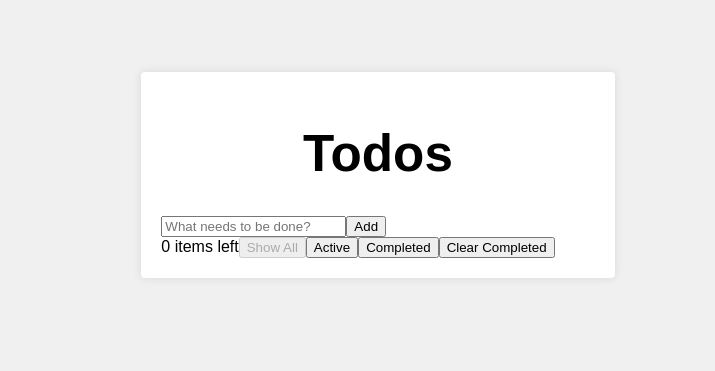
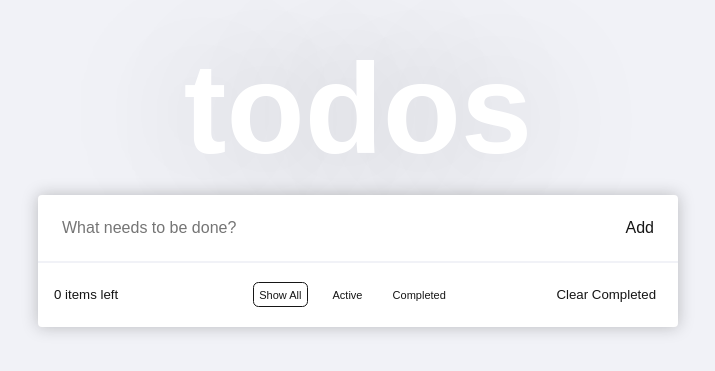
Before and after one commit to jftMarkAndrew/mindbox, a React (Vite) app in the folder simple-todos/: page / in a window 1280 px wide. Shown: the part 225-596 px from the top of the page, without its empty margins (282-997 px from the left). Built offline with nearby package versions, Linux system fonts and the light colour scheme.

Commit message:
basic styling

```diff
--- a/simple-todos/src/components/TodoContainer.tsx
+++ b/simple-todos/src/components/TodoContainer.tsx
@@ -32,16 +32,17 @@ export const TodoContainer: React.FC = () => {
 
   return (
     <div className="container">
-      <h1>Todos</h1>
+      <h1 className="title">todos</h1>
+      <div className="todos">
+        <div className="todo">
           <TodoInput addTodo={addTodo} />
+        </div>
         {filteredTodos.map((todo, index) => (
-        <TodoItem
-          key={index}
-          index={index}
-          todo={todo}
-          toggleTodo={toggleTodo}
-        />
+          <div className="todo" key={index}>
+            <TodoItem index={index} todo={todo} toggleTodo={toggleTodo} />
+          </div>
         ))}
+        <div className="todo">
           <TodoFooter
             todos={todos}
             filter={filter}
@@ -49,5 +50,7 @@ export const TodoContainer: React.FC = () => {
             deleteCompleted={deleteCompleted}
           />
         </div>
+      </div>
+    </div>
   );
 };
--- a/simple-todos/src/components/TodoFooter.tsx
+++ b/simple-todos/src/components/TodoFooter.tsx
@@ -16,29 +16,36 @@ export const TodoFooter: React.FC<TodoFooterProps> = ({
   const activeCount = todos.filter((todo) => !todo.done).length;
 
   return (
-    <div>
-      <span>
+    <div className="footer">
+      <span className="footer-counter">
         {activeCount} {activeCount === 1 ? "item" : "items"} left
       </span>
+      <div className="footer-filters">
         <button
+          className={filter === Filter.All ? "active" : ""}
           onClick={() => setFilter(Filter.All)}
           disabled={filter === Filter.All}
         >
           Show All
         </button>
         <button
+          className={filter === Filter.Active ? "active" : ""}
           onClick={() => setFilter(Filter.Active)}
           disabled={filter === Filter.Active}
         >
           Active
         </button>
         <button
+          className={filter === Filter.Completed ? "active" : ""}
           onClick={() => setFilter(Filter.Completed)}
           disabled={filter === Filter.Completed}
         >
           Completed
         </button>
-      <button onClick={deleteCompleted}>Clear Completed</button>
+      </div>
+      <button className="footer-clear" onClick={deleteCompleted}>
+        Clear Completed
+      </button>
     </div>
   );
 };
--- a/simple-todos/src/components/TodoInput.tsx
+++ b/simple-todos/src/components/TodoInput.tsx
@@ -1,4 +1,4 @@
-import { useState } from "react";
+import React, { useState } from "react";
 
 interface TodoInputProps {
   addTodo: (text: string) => void;
@@ -15,14 +15,17 @@ export const TodoInput: React.FC<TodoInputProps> = ({ addTodo }) => {
   };
 
   return (
-    <form onSubmit={handleSubmit}>
+    <form onSubmit={handleSubmit} className="todo-input-form">
       <input
         type="text"
         value={text}
         onChange={(e) => setText(e.target.value)}
         placeholder="What needs to be done?"
+        className="todo-input"
       />
-      <button type="submit">Add</button>
+      <button type="submit" className="add-button">
+        Add
+      </button>
     </form>
   );
 };
--- a/simple-todos/src/components/TodoItem.tsx
+++ b/simple-todos/src/components/TodoItem.tsx
@@ -1,18 +1,27 @@
+import React from "react";
+
 interface TodoItemProps {
   todo: { text: string; done: boolean };
   index: number;
   toggleTodo: (index: number) => void;
 }
 
-export const TodoItem: React.FC<TodoItemProps> = ({ todo, index, toggleTodo }) => {
+export const TodoItem: React.FC<TodoItemProps> = ({
+  todo,
+  index,
+  toggleTodo,
+}) => {
   return (
-    <div>
+    <div className="todo-item">
       <input
         type="checkbox"
         checked={todo.done}
         onChange={() => toggleTodo(index)}
+        className="todo-checkbox"
       />
-      <span>{todo.text}</span>
+      <span className={`todo-text ${todo.done ? "completed" : ""}`}>
+        {todo.text}
+      </span>
     </div>
   );
 };
--- a/simple-todos/src/index.css
+++ b/simple-todos/src/index.css
@@ -1,37 +1,135 @@
-body {
-  margin: 0;
-  display: flex;
-  place-items: center;
-  min-width: 320px;
-  min-height: 100vh;
-  background-color: gray;
-}
-
-h1 {
-  font-size: 3.2em;
-  line-height: 1.1;
-}
-
+html,
 body {
   margin: 0;
   padding: 0;
   font-family: Arial, sans-serif;
-  display: flex;
-  justify-content: center;
-  align-items: center;
-  height: 100vh;
-  background-color: #f0f0f0;
+  background-color: #f1f2f7;
+  color: #161616;
+  font-size: 1em;
+}
+
+.title {
+  font-size: 8em;
+  line-height: 0;
+  color: white;
+  text-align: center;
+  text-shadow: 0 0 1em #16161640;
 }
 
 .container {
+  width: 100%;
+  min-height: 100vh;
+  display: flex;
+  flex-direction: column;
+  justify-content: center;
+  align-items: center;
+}
+
+.todos {
   background-color: white;
   width: 100%;
-  max-width: 960px;
-  padding: 20px;
+  max-width: 640px;
   border-radius: 4px;
-  box-shadow: 0 0 10px rgba(0, 0, 0, 0.1);
+  box-shadow: 0 0 1em #16161640;
 }
 
-h1 {
-  text-align: center;
+.todo {
+  display: flex;
+  align-items: center;
+  padding: 1em;
+  min-height: 2em;
+  border-bottom: #f1f2f7 solid 2px;
 }
+
+.todo:last-child {
+  border-bottom: none;
+}
+
+/* input */
+
+.todo-input-form {
+  display: flex;
+  align-items: center;
+  width: 100%;
+}
+
+.todo-input {
+  flex-grow: 1;
+  border: none;
+  padding: 0.5em;
+  font-size: 1em;
+}
+
+.todo-input:focus {
+  outline: none;
+}
+
+.add-button {
+  background: none;
+  border: none;
+  color: #161616;
+  cursor: pointer;
+  padding: 0.5em;
+  font-size: 1em;
+}
+
+/* item */
+
+.todo-item {
+  display: flex;
+  align-items: center;
+}
+
+.todo-checkbox {
+  border-radius: 50%;
+  margin-right: 1em;
+}
+
+.todo-text {
+  flex-grow: 1;
+}
+
+.todo-text.completed {
+  text-decoration: line-through;
+  color: gray;
+}
+
+/* footer */
+
+.footer {
+  width: 100%;
+  display: flex;
+  align-items: center;
+
+  * {
+    min-width: fit-content;
+    flex: 1;
+    font-size: 0.83em;
+    color: #161616;
+  }
+}
+
+.footer-filters {
+  display: flex;
+  gap: 1em;
+}
+
+.footer-filters button {
+  background: none;
+  border: none;
+  cursor: pointer;
+  padding: 0.5em;
+}
+
+.footer-filters button.active {
+  border: 0.125em solid #161616;
+  border-radius: 0.5em;
+}
+
+.footer-clear {
+  display: flex;
+  justify-content: end;
+  background: none;
+  border: none;
+  cursor: pointer;
+}
```
Lines whose indentation alone changed are shown as unchanged.
